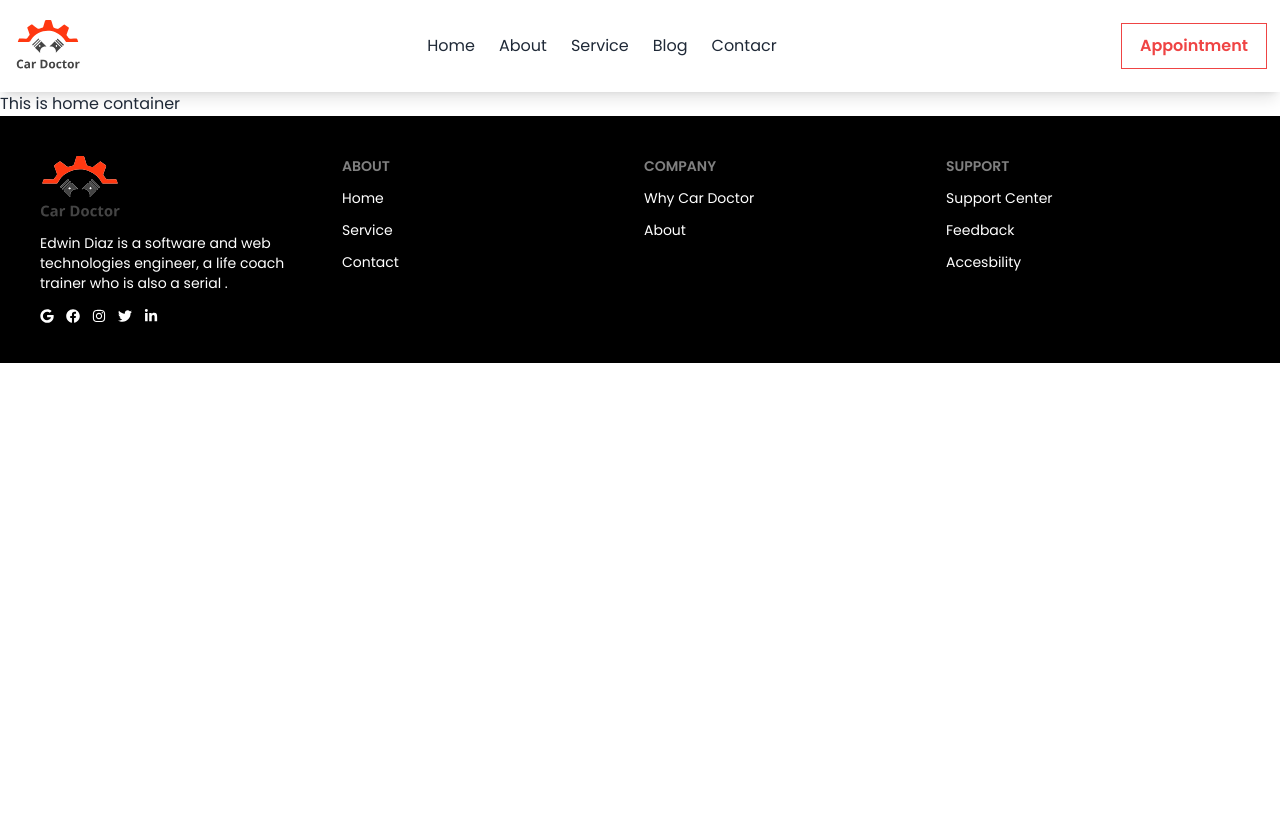
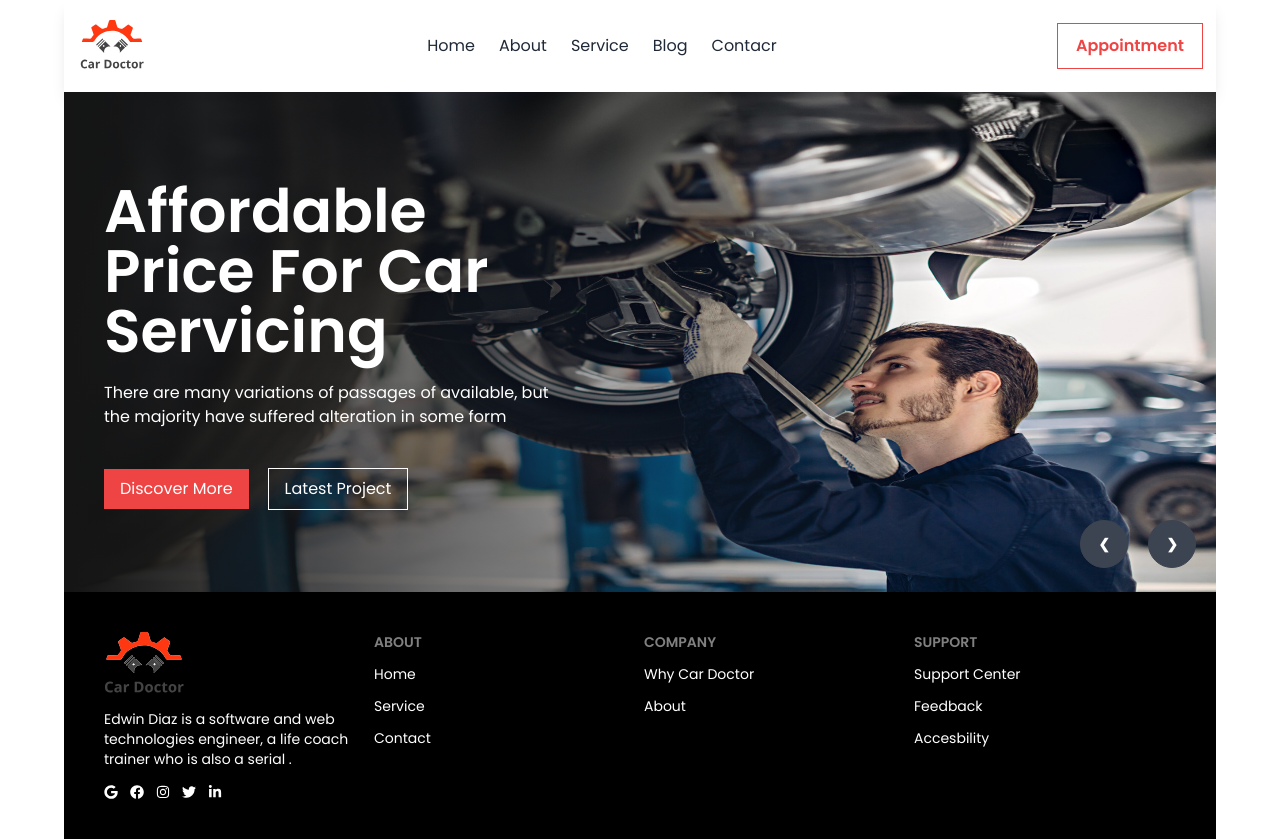
Before and after one commit to Yeakub1/car-doctor, a React (Vite) app: page / in a window 1280 px wide. Before the commit the page ends 800 px from the top, so only its background shows below. Built offline with nearby package versions, Linux system fonts and the light colour scheme.

Commit message:
bannar design

```diff
--- /dev/null
+++ b/src/components/Pages/Bannar/Bannar.jsx
@@ -0,0 +1,80 @@
+import React from 'react';
+import img1 from '../../../assets/images/banner/5.jpg'
+import img2 from '../../../assets/images/banner/2.jpg'
+import img3 from '../../../assets/images/banner/3.jpg'
+import img4 from '../../../assets/images/banner/4.jpg'
+
+const Bannar = () => {
+    return (
+      <div className="carousel w-full h-[500px] bg-cover bg-center">
+        <div
+          id="slide1"
+          className="carousel-item relative w-full "
+        >
+          <img src={img1} className="w-full" />
+          <div className="absolute bg-gradient-to-r h-full from-[#151515] to-[rgba(21, 21, 21,0)]">
+            <div className="mt-[10%] text-white w-[50%] ml-10">
+              <h1 className="text-6xl font-bold mb-5">
+                Affordable <br /> Price For Car <br /> Servicing
+              </h1>
+              <p>
+                There are many variations of passages of available, but the
+                majority have suffered alteration in some form
+              </p>
+              <div className="flex mt-10 ">
+                <button className="px-4 py-2 bg-red-500  mr-5">
+                  Discover More
+                </button>
+                <button className="px-4 py-2 outline  outline-1 border-rose-400">
+                  Latest Project
+                </button>
+              </div>
+            </div>
+          </div>
+          <div className="absolute flex justify-end transform -translate-y-1/2 left-5 right-5 bottom-0">
+            <a href="#slide4" className="btn btn-circle mr-5">
+              ❮
+            </a>
+            <a href="#slide2" className="btn btn-circle">
+              ❯
+            </a>
+          </div>
+        </div>
+        <div id="slide2" className="carousel-item relative w-full">
+          <img src={img2} className="w-full" />
+          <div className="absolute flex justify-end transform -translate-y-1/2 left-5 right-5 bottom-0">
+            <a href="#slide1" className="btn btn-circle mr-5">
+              ❮
+            </a>
+            <a href="#slide3" className="btn btn-circle">
+              ❯
+            </a>
+          </div>
+        </div>
+        <div id="slide3" className="carousel-item relative w-full">
+          <img src={img3} className="w-full" />
+          <div className="absolute flex justify-end transform -translate-y-1/2 left-5 right-5 bottom-0">
+            <a href="#slide2" className="btn btn-circle mr-5">
+              ❮
+            </a>
+            <a href="#slide4" className="btn btn-circle">
+              ❯
+            </a>
+          </div>
+        </div>
+        <div id="slide4" className="carousel-item relative w-full">
+          <img src={img4} className="w-full" />
+          <div className="absolute flex justify-end transform -translate-y-1/2 left-5 right-5 bottom-0">
+            <a href="#slide3" className="btn btn-circle mr-5">
+              ❮
+            </a>
+            <a href="#slide1" className="btn btn-circle">
+              ❯
+            </a>
+          </div>
+        </div>
+      </div>
+    );
+};
+
+export default Bannar;
--- a/src/components/Pages/Home/Home.jsx
+++ b/src/components/Pages/Home/Home.jsx
@@ -1,9 +1,10 @@
 import React from 'react';
+import Bannar from '../Bannar/Bannar';
 
 const Home = () => {
     return (
         <div className="">
-            <h1>This is home container</h1>
+            <Bannar></Bannar>
        </div>
     );
 };
--- a/src/main.jsx
+++ b/src/main.jsx
@@ -6,9 +6,9 @@
 
 
 ReactDOM.createRoot(document.getElementById("root")).render(
-
+  <div className="max-w-6xl mx-auto">
     <React.StrictMode>
       <RouterProvider router={router} />
     </React.StrictMode>
-
+  </div>
 );
```
